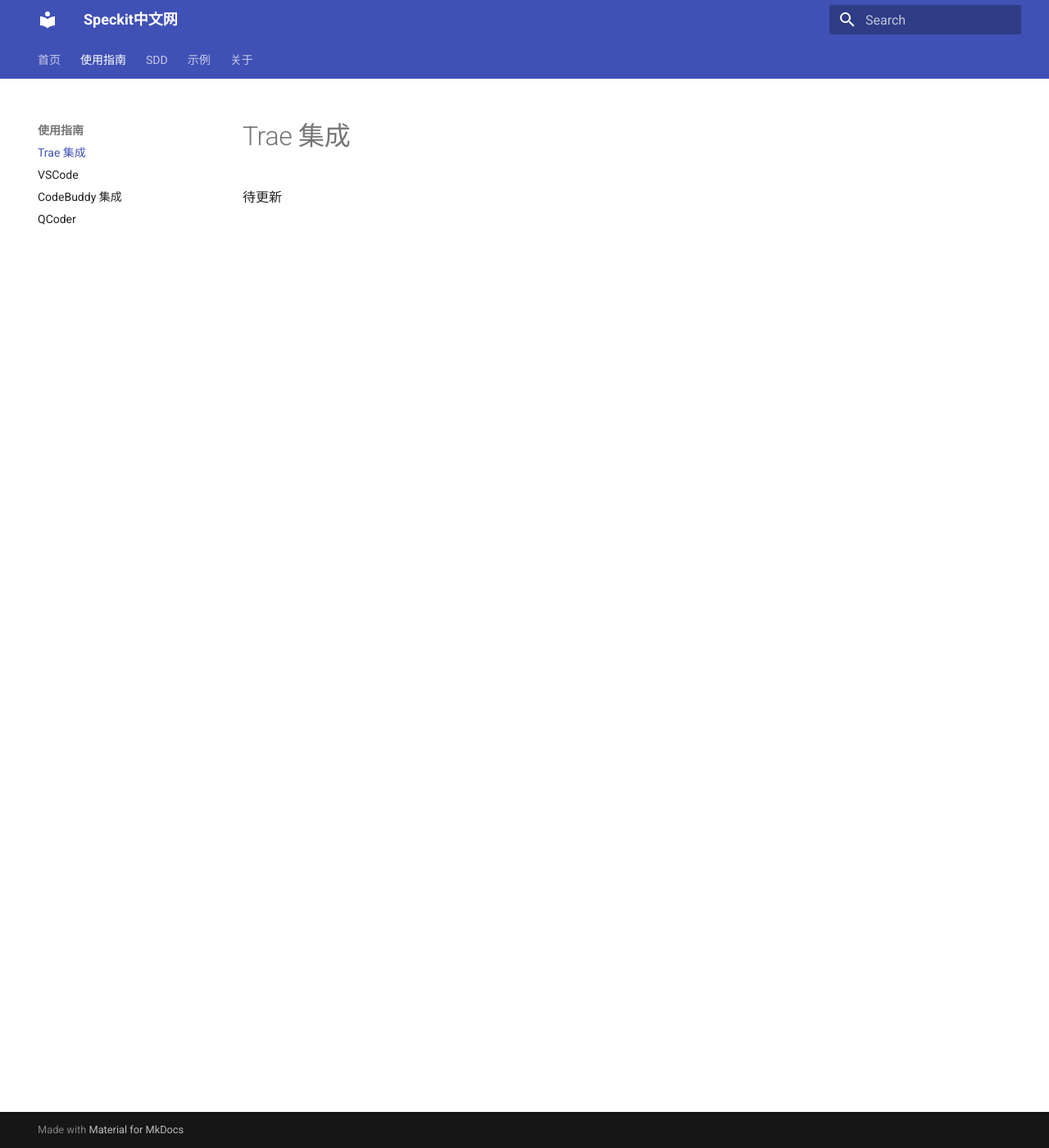
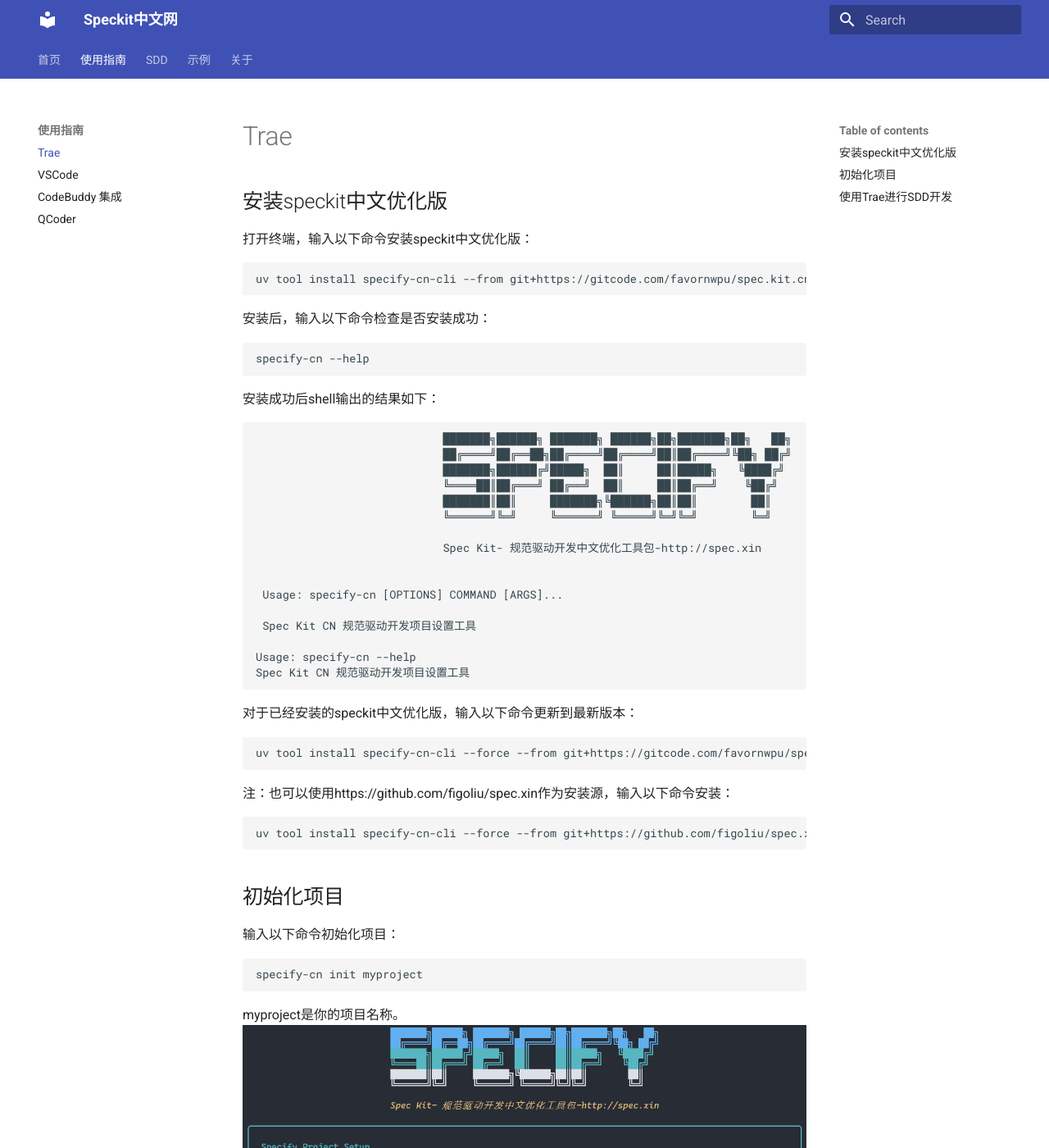
Before and after one commit to figoliu/docs.spec.xin, an MkDocs documentation site: the page built from docs/guide/Trae.md, in a window 1280 px wide and 1400 px high. Shown: the whole window at 82% size. Built offline with MkDocs 1.6.1 and Material for MkDocs 9.7.7, drawn with Linux system fonts in a browser that asks for light colours; some of the changed text lies outside the part shown.

Commit message:
Trae安装和使用指南。

````diff
--- a/docs/guide/Trae.md
+++ b/docs/guide/Trae.md
@@ -1,2 +1,74 @@
-# Trae 集成
-待更新
+# Trae
+## 安装speckit中文优化版
+打开终端，输入以下命令安装speckit中文优化版：
+```
+uv tool install specify-cn-cli --from git+https://gitcode.com/favornwpu/spec.kit.cn.git
+```
+安装后，输入以下命令检查是否安装成功：
+```
+specify-cn --help
+```
+
+安装成功后shell输出的结果如下：
+
+```
+                            ███████╗██████╗ ███████╗ ██████╗██╗███████╗██╗   ██╗
+                            ██╔════╝██╔══██╗██╔════╝██╔════╝██║██╔════╝╚██╗ ██╔╝
+                            ███████╗██████╔╝█████╗  ██║     ██║█████╗   ╚████╔╝
+                            ╚════██║██╔═══╝ ██╔══╝  ██║     ██║██╔══╝    ╚██╔╝
+                            ███████║██║     ███████╗╚██████╗██║██║        ██║
+                            ╚══════╝╚═╝     ╚══════╝ ╚═════╝╚═╝╚═╝        ╚═╝
+
+                            Spec Kit- 规范驱动开发中文优化工具包-http://spec.xin
+
+
+ Usage: specify-cn [OPTIONS] COMMAND [ARGS]...
+
+ Spec Kit CN 规范驱动开发项目设置工具
+
+Usage: specify-cn --help
+Spec Kit CN 规范驱动开发项目设置工具
+```
+
+对于已经安装的speckit中文优化版，输入以下命令更新到最新版本：
+```
+uv tool install specify-cn-cli --force --from git+https://gitcode.com/favornwpu/spec.kit.cn.git
+```
+注：也可以使用https://github.com/figoliu/spec.xin作为安装源，输入以下命令安装：
+```
+uv tool install specify-cn-cli --force --from git+https://github.com/figoliu/spec.xin.git
+```
+## 初始化项目
+
+输入以下命令初始化项目：
+```
+specify-cn init myproject
+```
+myproject是你的项目名称。
+![alt text](image.png)
+
+Specify默认没有Trae的支持，可以选择Roo，也可以选择Trae。（其他选项可以支持）按Enter键确认。
+然后选择使用的脚本类型，一般Windows上选择PS（PowerShell），Linux上选择Bash。按Enter键确认。
+![alt text](image-1.png)
+
+项目会自动开始初始化，初始化完成后，会在当前目录下创建一个名为myproject的文件夹，里面包含了项目的所有文件。
+![alt text](image-2.png)
+注意这里有一个Git初始化出错的问题，可以先忽略，后续再修正。也可以进入myproject文件夹，手动初始化Git仓库。
+```
+git config --global --add safe.directory D:/code/myproject
+cd myproject
+git init
+```
+
+## 使用Trae进行SDD开发
+
+打开Trae，选择Open Folder，选择myproject文件夹，即可打开项目。
+![alt text](image-3.png)
+在项目的资源管理器中看到这两个文件夹，表示项目准备就绪，可以开始进行SDD开发。
+
+在Trae右侧的AI交互区域，输入想要进行的SDD步骤，即可进行SDD开发。
+![alt text](image-4.png)
+注意Trae中与AI交互需要输入#号，本例中输入#speckit.constitution，即可生成项目章程。
+
+具体的SDD步骤可以参考[Spec Kit CN 规范驱动开发项目设置工具](https://gitcode.com/favornwpu/spec.kit.cn)中的说明。
+SDD开发示例参见exmaple的教程。
````
Also changed, not shown: docs/guide/image-1.png (added), docs/guide/image-2.png (added), docs/guide/image-3.png (added), docs/guide/image-4.png (added), docs/guide/image.png (added).
